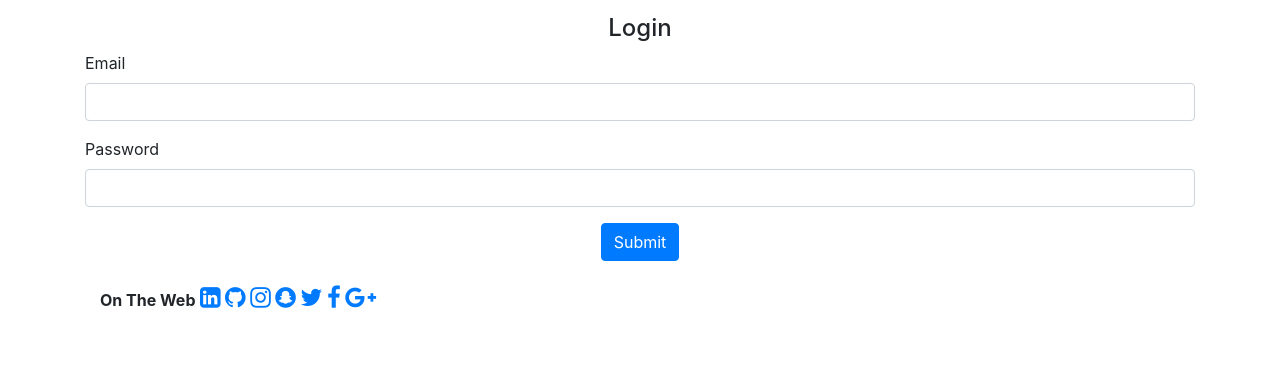
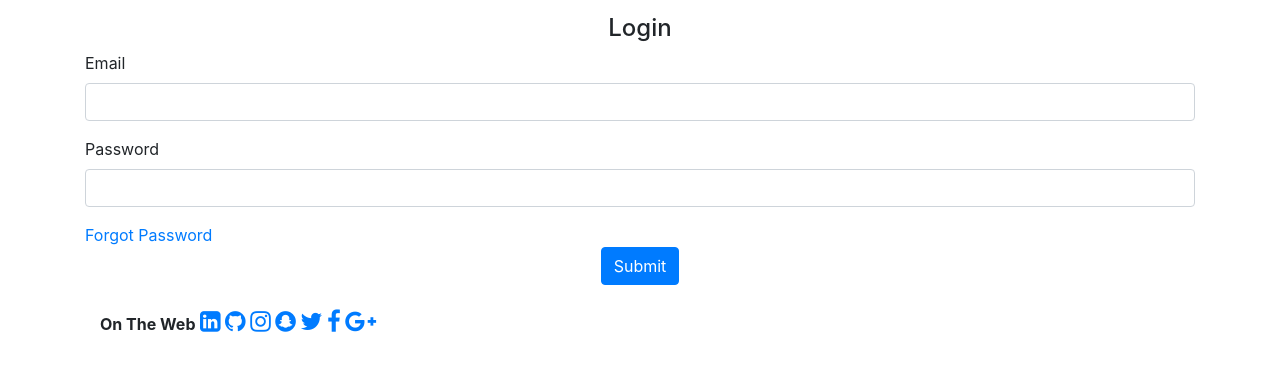
Before and after one commit to MKing301/membership, a Flask app: page /login in a window 1280 px wide. Shown: the part 56-427 px from the top of the page. Run offline with Flask 2, Linux system fonts and the light colour scheme; some libraries are stand-ins or nearby versions.

Commit message:
Added forgot password link to login form Signed-off-by: MKING301

```diff
--- a/templates/login.html
+++ b/templates/login.html
@@ -12,6 +12,9 @@
     <div class="form-group">
       {{render_field(form.password, class_="form-control")}}
     </div>
+    <div>
+        <a href="#">Forgot Password</a></li>
+    </div>
     <center><button type="submit" class="btn btn-primary">Submit</button></center>
   </form>
   <div>
```
